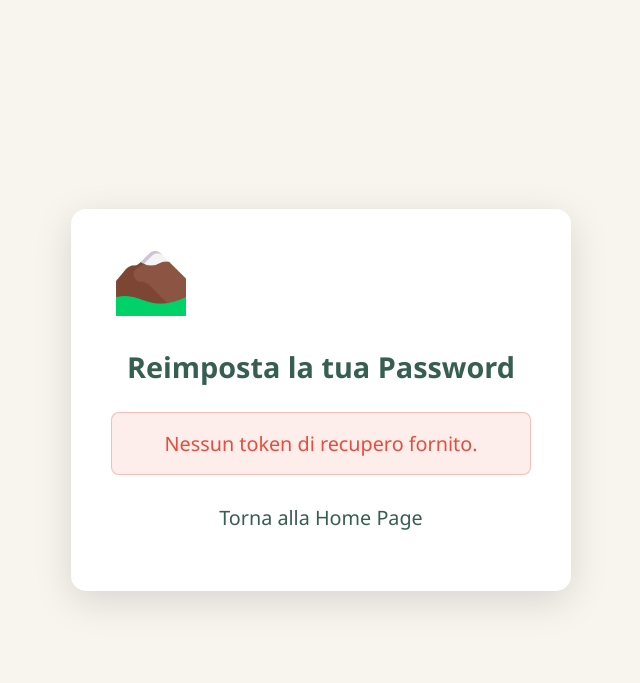
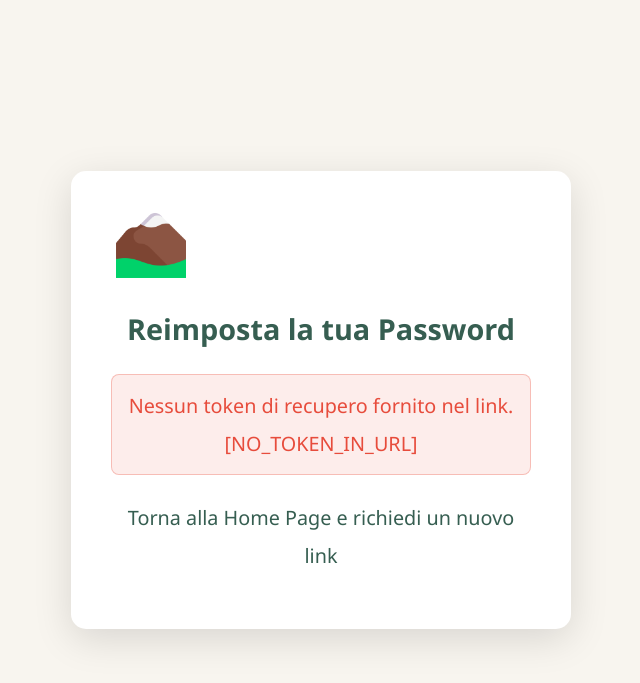
Before and after one commit to ProjetEremo/ProgettoEremo, a PHP site: page /reset_password.php in a window 1280 px wide. Shown: the top 683 px of the page, without its empty margins (319-959 px from the left). Run offline with PHP 8.4, Linux system fonts and the light colour scheme; some web fonts are replaced.

Commit message:
Fix reset password

```diff
--- a/eremo/src/public/reset_password.php
+++ b/eremo/src/public/reset_password.php
@@ -1,24 +1,34 @@
 <?php
 // NOME FILE: reset_password.php
+
+// === INIZIO IMPOSTAZIONI DEBUG PHP (Rimuovere/Commentare in Produzione) ===
+// ini_set('display_errors', 1);
+// ini_set('display_startup_errors', 1);
+// error_reporting(E_ALL);
+// === FINE IMPOSTAZIONI DEBUG PHP ===
+
 // Configurazione DB
 $host = "localhost";
-$username_db = "eremofratefrancesco";
-$password_db = "";
-$dbname_db = "my_eremofratefrancesco";
+$username_db = "eremofratefrancesco"; // Il tuo username DB Altervista
+$password_db = "";                   // La tua password DB Altervista
+$dbname_db = "my_eremofratefrancesco";   // Il tuo nome DB Altervista (es. my_tuonomeutente)
 
 $token_valido = false;
-$messaggio_errore_token = '';
+$messaggio_errore_token = 'Si è verificato un errore imprevisto. Impossibile verificare il token.'; // Messaggio di default
 $token_url = '';
 
 if (isset($_GET['token'])) {
     $token_url = trim($_GET['token']);
-    if (!empty($token_url) && ctype_alnum($token_url) && strlen($token_url) == 64) { // Semplice validazione formato token
+    // error_log("Token ricevuto dall'URL: " . $token_url); // Utile per debug
+
+    if (!empty($token_url) && ctype_alnum($token_url) && strlen($token_url) == 64) {
         try {
             $conn = new PDO("mysql:host=$host;dbname=$dbname_db;charset=utf8mb4", $username_db, $password_db, [
                 PDO::ATTR_ERRMODE            => PDO::ERRMODE_EXCEPTION,
                 PDO::ATTR_DEFAULT_FETCH_MODE => PDO::FETCH_ASSOC,
                 PDO::ATTR_EMULATE_PREPARES   => false,
             ]);
+            // error_log("Connessione al DB riuscita per reset_password.php");
 
             $stmt = $conn->prepare("SELECT email, expires_at FROM password_reset_tokens WHERE token = :token");
             $stmt->bindParam(':token', $token_url, PDO::PARAM_STR);
@@ -26,31 +36,44 @@ if (isset($_GET['token'])) {
             $token_data = $stmt->fetch();
 
             if ($token_data) {
-                $now = new DateTime();
-                $expires = new DateTime($token_data['expires_at']);
+                // error_log("Token trovato nel DB: " . print_r($token_data, true));
+                // Imposta esplicitamente il timezone per coerenza. Sostituisci 'Europe/Rome' se necessario.
+                $server_timezone = new DateTimeZone('Europe/Rome');
+                $now = new DateTime("now", $server_timezone);
+                $expires = new DateTime($token_data['expires_at'], $server_timezone);
+
+                // error_log("Data/Ora Corrente (Europe/Rome): " . $now->format('Y-m-d H:i:s'));
+                // error_log("Data/Ora Scadenza Token (Europe/Rome): " . $expires->format('Y-m-d H:i:s'));
+
                 if ($now < $expires) {
                     $token_valido = true;
+                    // error_log("Token VALIDO e non scaduto.");
                 } else {
                     $messaggio_errore_token = "Questo link di recupero password è scaduto. Per favore, richiedine uno nuovo.";
-                    // Opzionale: cancellare il token scaduto
+                    // error_log("Token SCADUTO. Messaggio: " . $messaggio_errore_token);
                     $stmtDel = $conn->prepare("DELETE FROM password_reset_tokens WHERE token = :token");
                     $stmtDel->bindParam(':token', $token_url, PDO::PARAM_STR);
                     $stmtDel->execute();
+                    // error_log("Token scaduto eliminato dal DB.");
                 }
             } else {
-                $messaggio_errore_token = "Link di recupero password non valido o già utilizzato.";
+                $messaggio_errore_token = "Link di recupero password non valido o già utilizzato. [TOKEN_NOT_FOUND]";
+                // error_log("Token NON TROVATO nel DB. Messaggio: " . $messaggio_errore_token);
             }
         } catch (PDOException $e) {
             error_log("Errore DB (reset_password.php GET): " . $e->getMessage());
-            $messaggio_errore_token = "Errore del server. Riprova più tardi.";
+            $messaggio_errore_token = "Errore del server durante la verifica del token. Riprova più tardi. [DB_EXCEPTION]";
         }
         $conn = null;
     } else {
-        $messaggio_errore_token = "Token non valido nel link.";
+        $messaggio_errore_token = "Il formato del token nel link non è valido. [INVALID_TOKEN_FORMAT]";
+        // error_log("Formato token non valido. Lunghezza: " . strlen($token_url) . ", ctype_alnum: " . ctype_alnum($token_url) . ". Messaggio: " . $messaggio_errore_token);
     }
 } else {
-    $messaggio_errore_token = "Nessun token di recupero fornito.";
+    $messaggio_errore_token = "Nessun token di recupero fornito nel link. [NO_TOKEN_IN_URL]";
+    // error_log("Nessun token nell'URL. Messaggio: " . $messaggio_errore_token);
 }
+// error_log("Fine blocco PHP: token_valido = " . ($token_valido ? 'true' : 'false') . ", messaggio_errore_token = " . $messaggio_errore_token);
 ?>
 <!DOCTYPE html>
 <html lang="it">
@@ -59,16 +82,17 @@ if (isset($_GET['token'])) {
   <meta name="viewport" content="width=device-width, initial-scale=1.0">
   <link rel="icon" href="images/logo.png" type="image/x-icon">
   <title>Reimposta Password - Eremo Frate Francesco</title>
-  <link rel="stylesheet" href="style.css"> <link rel="preconnect" href="https://fonts.googleapis.com">
+  <link rel="stylesheet" href="style.css">
+  <link rel="preconnect" href="https://fonts.googleapis.com">
   <link rel="preconnect" href="https://fonts.gstatic.com" crossorigin>
   <link href="https://fonts.googleapis.com/css2?family=Playfair+Display:wght@600&family=Roboto:wght@300;400;500;700&family=Segoe+UI:wght@400;600&display=swap" rel="stylesheet">
   <style>
-    body { display: flex; flex-direction: column; align-items: center; justify-content: center; min-height: 100vh; background-color: var(--light); padding: 20px; }
+    body { display: flex; flex-direction: column; align-items: center; justify-content: center; min-height: 100vh; background-color: var(--light); padding: 20px; box-sizing: border-box;}
     .reset-container { background-color: var(--white); padding: 2rem 2.5rem; border-radius: var(--border-radius-medium); box-shadow: var(--shadow-medium); width: 100%; max-width: 500px; text-align: center; }
     .reset-container h1 { color: var(--primary); margin-bottom: 1.5rem; font-size: 1.8rem; }
     .form-group { margin-bottom: 1.2rem; text-align: left; }
     .form-group label { display: block; margin-bottom: 0.5rem; font-weight: 500; color: var(--dark); }
-    .form-group input.form-control { width: 100%; padding: 0.8rem 1rem; border: 1px solid var(--gray-medium); border-radius: 8px; font-size: 1rem; background-color: var(--white); }
+    .form-group input.form-control { width: 100%; padding: 0.8rem 1rem; border: 1px solid var(--gray-medium); border-radius: 8px; font-size: 1rem; background-color: var(--white); box-sizing: border-box; }
     .form-group input.form-control:focus { border-color: var(--secondary); box-shadow: 0 0 0 3px rgba(var(--secondary-rgb, 141, 177, 135), 0.25); outline: none; }
     .btn-popup { padding: 0.9rem 1.9rem; border-radius: 9px; border: none; font-weight: 500; cursor: pointer; background: var(--secondary); color: white; transition: var(--transition-medium); font-size: 1.1rem; width:100%; }
     .btn-popup:hover { background: var(--primary); }
@@ -77,19 +101,19 @@ if (isset($_GET['token'])) {
     .form-message.success { color: var(--success, green); background-color: rgba(var(--success-rgb, 46, 204, 113), 0.1); border: 1px solid rgba(var(--success-rgb, 46, 204, 113), 0.3); }
     .logo-container { margin-bottom: 1.5rem; }
     .logo-container img { max-width: 80px; height: auto; }
-     .spinner-mini-light { display: inline-block; width: 1em; height: 1em; border: 2px solid rgba(255,255,255,0.3); border-radius: 50%; border-top-color: #fff; animation: spin 0.8s linear infinite; vertical-align: middle; margin-left: 5px; }
+    .spinner-mini-light { display: inline-block; width: 1em; height: 1em; border: 2px solid rgba(255,255,255,0.3); border-radius: 50%; border-top-color: #fff; animation: spin 0.8s linear infinite; vertical-align: middle; margin-left: 5px; }
     @keyframes spin { to { transform: rotate(360deg); } }
   </style>
 </head>
 <body>
   <div class="reset-container">
-    <div class="logo-container">
+    <div class="logo-container" id="resetLogoContainer">
       <a href="index.html"><img src="images/logo.png" alt="Logo Eremo"></a>
     </div>
-    <h1>Reimposta la tua Password</h1>
+    <h1 id="resetPageTitle">Reimposta la tua Password</h1>
 
     <?php if ($token_valido): ?>
-      <p style="font-size:0.95em; color:var(--gray-dark); margin-bottom:1.5rem; text-align:left;">Crea una nuova password per il tuo account.</p>
+      <p id="resetInstructions" style="font-size:0.95em; color:var(--gray-dark); margin-bottom:1.5rem; text-align:left;">Crea una nuova password per il tuo account.</p>
       <form id="resetPasswordForm">
         <input type="hidden" name="token" value="<?php echo htmlspecialchars($token_url); ?>">
         <div class="form-group">
@@ -105,10 +129,18 @@ if (isset($_GET['token'])) {
         <button type="submit" class="btn-popup">Salva Nuova Password</button>
       </form>
     <?php else: ?>
-      <div class="form-message error" style="display:block; text-align:center;">
-        <?php echo htmlspecialchars($messaggio_errore_token); ?>
+      <div id="tokenErrorMessageContainer">
+        <div class="form-message error" style="display:block; text-align:center;">
+          <?php
+            if (empty(trim($messaggio_errore_token))) {
+              echo "Si è verificato un errore imprevisto o il token fornito non è valido. Per favore, prova a richiedere un nuovo link di recupero password.";
+            } else {
+              echo htmlspecialchars($messaggio_errore_token);
+            }
+          ?>
+        </div>
+        <p style="margin-top:1.5rem; font-size:0.9em;"><a href="index.html" style="color:var(--primary);">Torna alla Home Page e richiedi un nuovo link</a></p>
       </div>
-      <p style="margin-top:1.5rem; font-size:0.9em;"><a href="index.html" style="color:var(--primary);">Torna alla Home Page</a></p>
     <?php endif; ?>
   </div>
 
@@ -117,6 +149,10 @@ if (isset($_GET['token'])) {
     const resetPasswordMessage = document.getElementById('reset-password-message');
     const newPasswordInput = document.getElementById('new_password');
     const confirmPasswordInput = document.getElementById('confirm_password');
+    const resetInstructionsP = document.getElementById('resetInstructions');
+    const resetPageTitleH1 = document.getElementById('resetPageTitle');
+    const resetLogoContainerDiv = document.getElementById('resetLogoContainer');
+    const tokenErrorMessageContainerDiv = document.getElementById('tokenErrorMessageContainer');
 
     if (resetPasswordForm) {
       resetPasswordForm.addEventListener('submit', async (e) => {
@@ -160,25 +196,50 @@ if (isset($_GET['token'])) {
           const result = await response.json();
 
           if (result.success) {
-            resetPasswordForm.style.display = 'none'; // Nascondi form
+            // Nascondi tutti gli elementi precedenti nel container
+            if (resetLogoContainerDiv) resetLogoContainerDiv.style.display = 'none';
+            if (resetPageTitleH1) resetPageTitleH1.textContent = 'Password Modificata'; // Cambia titolo
+            if (resetInstructionsP) resetInstructionsP.style.display = 'none';
+            if (resetPasswordForm) resetPasswordForm.style.display = 'none';
+            if (tokenErrorMessageContainerDiv) tokenErrorMessageContainerDiv.style.display = 'none'; // Nascondi anche il box errore token se esisteva
+
+
             if(resetPasswordMessage) {
-                resetPasswordMessage.textContent = result.message + ' Puoi ora effettuare il login.';
+                resetPasswordMessage.textContent = result.message; // Messaggio da aggiorna_password.php ("Password aggiornata con successo!")
+                resetPasswordMessage.classList.remove('error');
                 resetPasswordMessage.classList.add('success');
                 resetPasswordMessage.style.display = 'block';
+                resetPasswordMessage.style.textAlign = 'center';
             }
-            const p = document.createElement('p');
-            p.style.marginTop = '1.5rem';
-            p.style.fontSize = '0.9em';
-            const a = document.createElement('a');
-            a.href = 'index.html';
-            a.textContent = 'Vai alla Home Page per Accedere';
-            a.style.color = 'var(--primary)';
-            p.appendChild(a);
-            resetPasswordMessage.parentNode.insertBefore(p, resetPasswordMessage.nextSibling);
+
+            const pLink = document.createElement('p');
+            pLink.style.marginTop = '1.5rem';
+            pLink.style.fontSize = '0.9em';
+            pLink.style.textAlign = 'center';
+            const aLink = document.createElement('a');
+            aLink.href = 'index.html';
+            aLink.textContent = 'Vai alla Home Page per Accedere';
+            aLink.style.color = 'var(--primary)';
+            pLink.appendChild(aLink);
+
+            const resetContainer = document.querySelector('.reset-container');
+            if (resetContainer) {
+                // Assicurati che il messaggio di successo sia visibile e aggiunto al contenitore principale
+                // se non lo è già.
+                if(resetPasswordMessage && !resetPasswordMessage.parentNode) {
+                     resetContainer.appendChild(resetPasswordMessage);
+                } else if (resetPasswordMessage && resetPasswordMessage.parentNode !== resetContainer) {
+                    // Se è figlio di qualcos'altro (improbabile qui ma per sicurezza)
+                    resetPasswordMessage.parentNode.removeChild(resetPasswordMessage);
+                    resetContainer.appendChild(resetPasswordMessage);
+                }
+                resetContainer.appendChild(pLink);
+            }
 
           } else {
             if(resetPasswordMessage) {
-                resetPasswordMessage.textContent = result.message || "Si è verificato un errore.";
+                resetPasswordMessage.textContent = result.message || "Si è verificato un errore durante l'aggiornamento.";
+                resetPasswordMessage.classList.remove('success');
                 resetPasswordMessage.classList.add('error');
                 resetPasswordMessage.style.display = 'block';
             }
@@ -186,7 +247,8 @@ if (isset($_GET['token'])) {
         } catch (error) {
           console.error('Errore aggiornamento password:', error);
           if(resetPasswordMessage) {
-            resetPasswordMessage.textContent = "Errore di connessione o del server.";
+            resetPasswordMessage.textContent = "Errore di connessione o del server durante l'aggiornamento.";
+            resetPasswordMessage.classList.remove('success');
             resetPasswordMessage.classList.add('error');
             resetPasswordMessage.style.display = 'block';
           }
```
